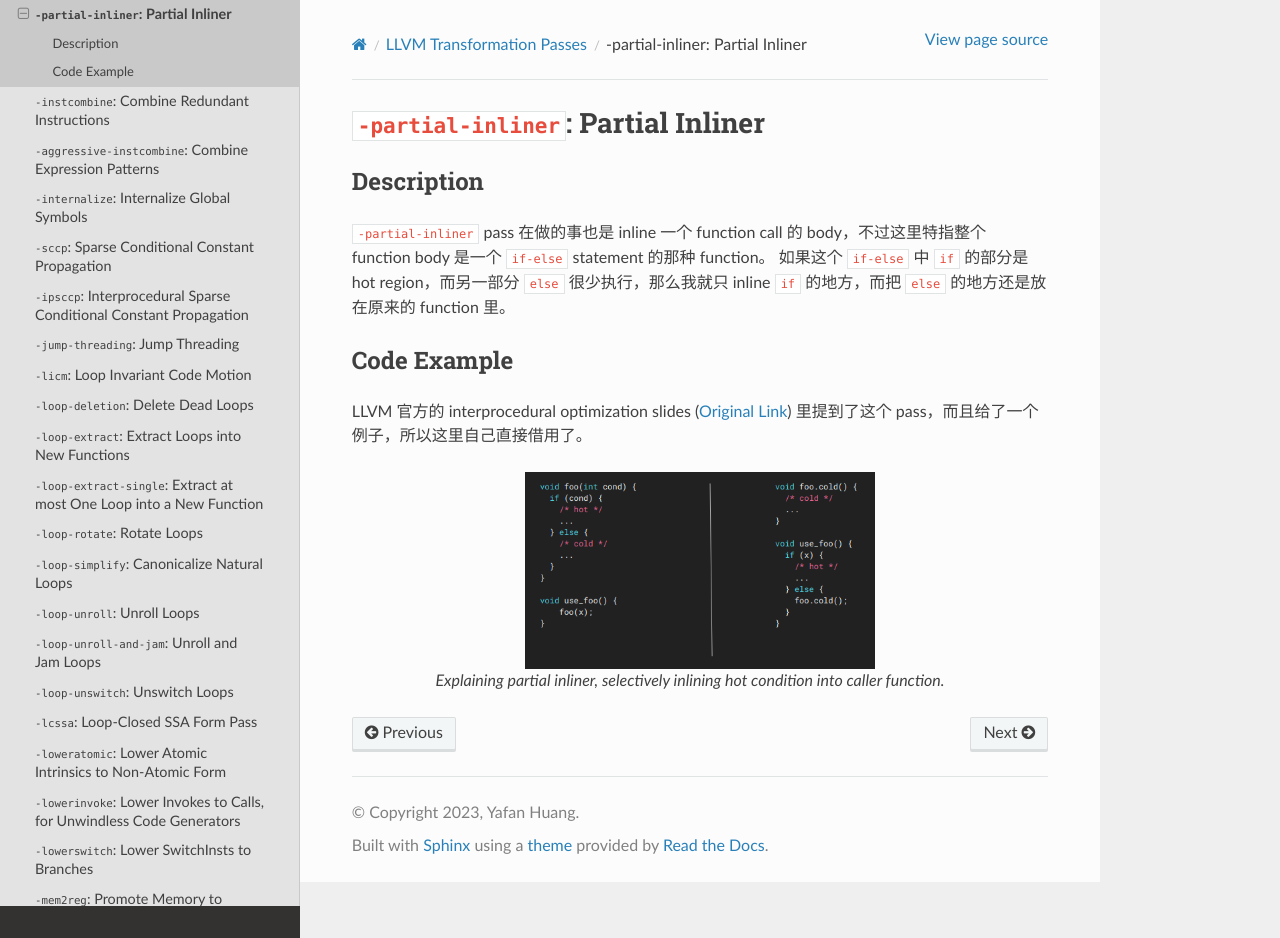
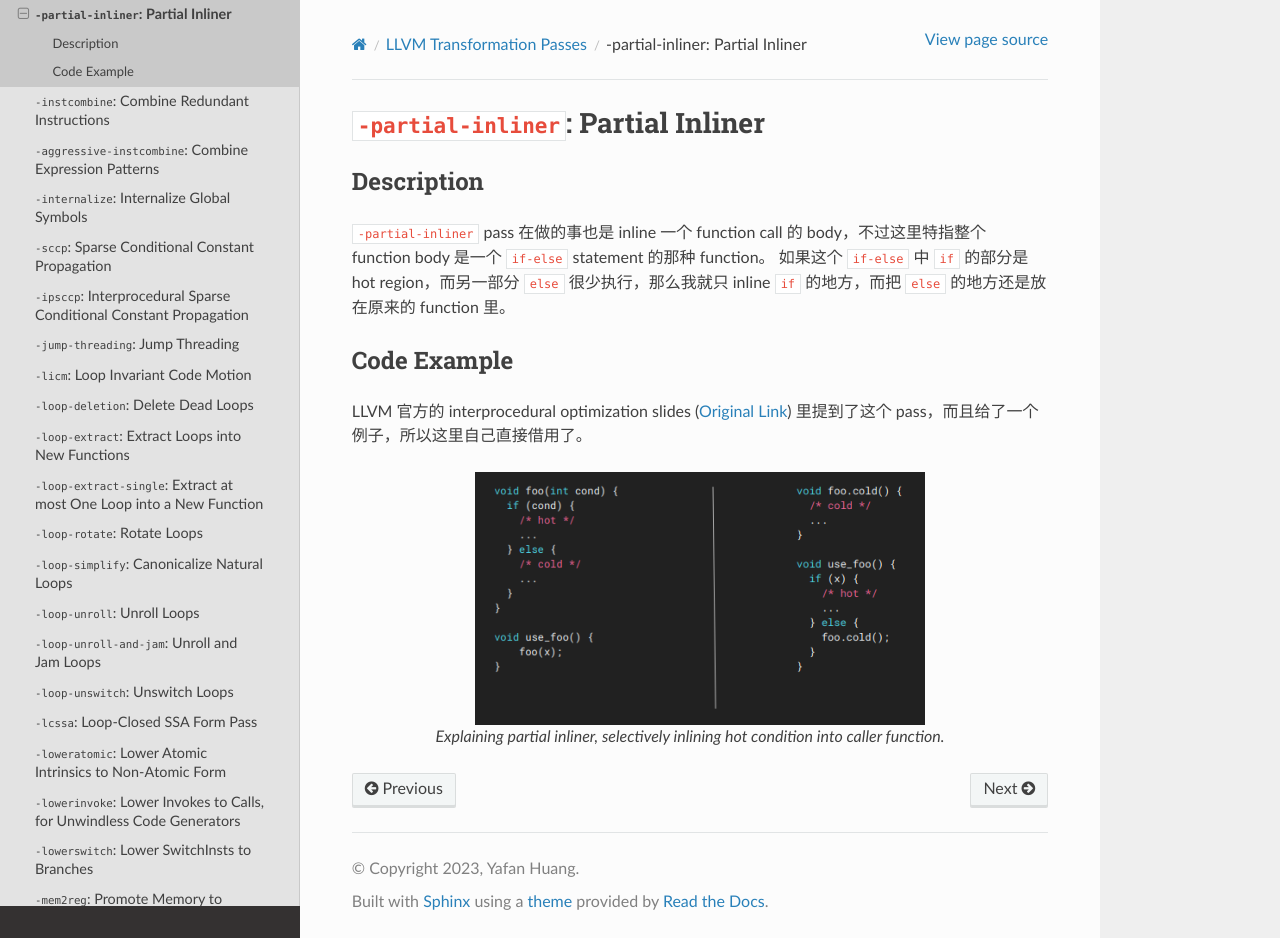
Before and after one commit to hyfshishen/understanding-llvm-transformation-passes, a Sphinx documentation site: the page built from docs/source/LLVM-transformation-passes/17-partial-inliner.rst, in a window 1280 px wide and 938 px high. Built offline with Sphinx 7.4.7 and the Read the Docs theme 2.0.0, drawn with Linux system fonts in a browser that asks for light colours.

Commit message:
updating passes

```diff
--- a/docs/source/LLVM-transformation-passes/17-partial-inliner.rst
+++ b/docs/source/LLVM-transformation-passes/17-partial-inliner.rst
@@ -15,6 +15,6 @@ LLVM 官方的 interprocedural optimization slides (`Original Link <https://llvm
 .. figure:: figures/partial-inliner.png
    :alt: Explaining partial inliner
    :align: center
-   :width: 350px
+   :width: 450px
 
    Explaining partial inliner, selectively inlining hot condition into caller function.
```
